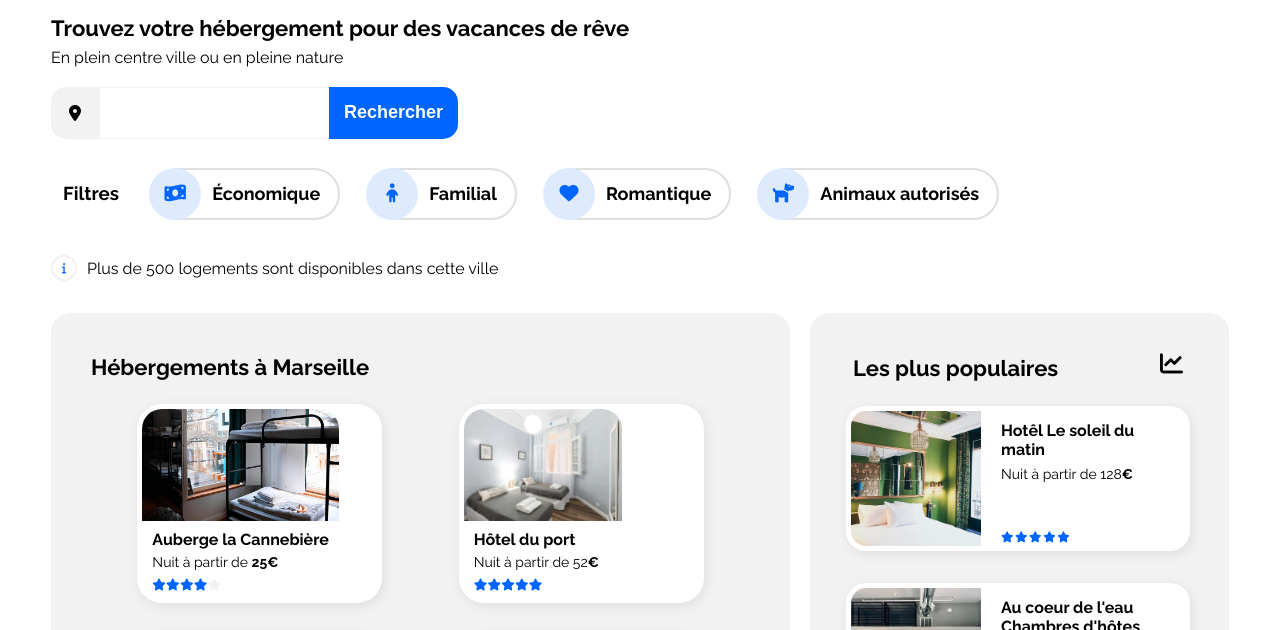
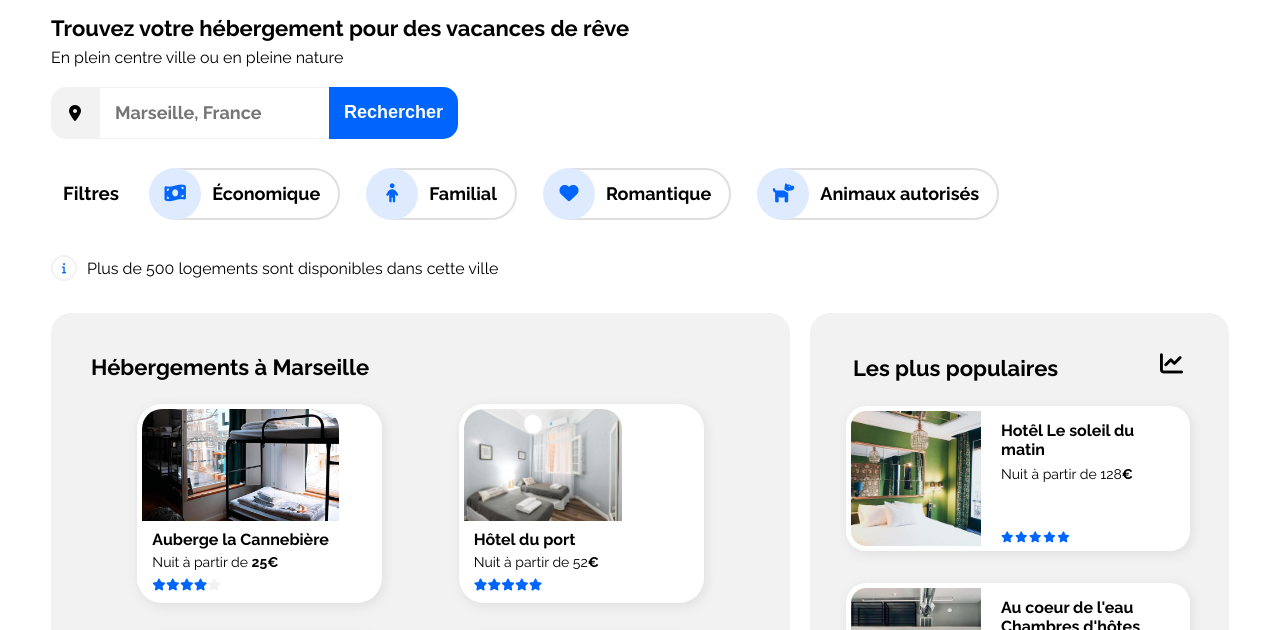
Before and after one commit to Amal-Me/AMALMEHALAINE_2_28052021, a plain HTML site: page index.html in a window 1280 px wide. Shown: the part 114-744 px from the top of the page. Drawn offline with Linux system fonts and the light colour scheme.

Commit message:
ajout placeholder

```diff
--- a/index.html
+++ b/index.html
@@ -26,7 +26,7 @@
             <form>
                 <div class="recherche">
                     <i class="fas fa-map-marker-alt"></i>
-                    <input type="search">
+                    <input type="search" placeholder="Marseille, France">
                     <button>
                         <span class="texte-recherche"> Rechercher</span>
                         <i class="fas fa-search icone-recherche"></i>
```
